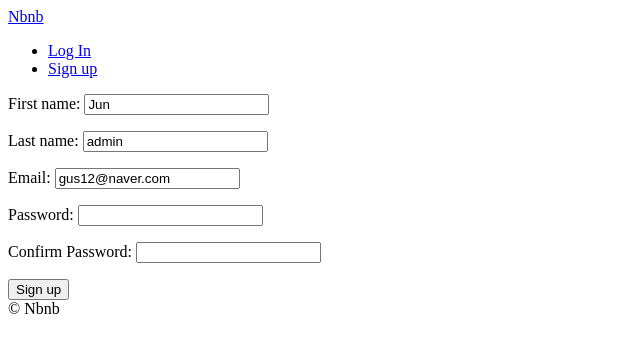
After one commit to hyunjunmn/Airbnb_CC, a Django app: page /users/signup in a window 1280 px wide. The commit adds this page. Shown: the top 353 px of the page, without its empty margins (0-640 px from the left). Run offline with Django 3.2, Linux system fonts and the light colour scheme.

Commit message:
Signup_Form

```diff
--- a/Airbnb_clone_coding/templates/partials/nav.html
+++ b/Airbnb_clone_coding/templates/partials/nav.html
@@ -5,5 +5,6 @@
         <li><a href="{% url "users:logout" %}">Log Out</a></li>
     {% else %}
         <li><a href="{% url "users:login" %}">Log In</a></li>
+         <li><a href="{% url "users:signup" %}">Sign up</a></li>
     {% endif %}
 </ul>
--- /dev/null
+++ b/Airbnb_clone_coding/templates/users/signup.html
@@ -0,0 +1,17 @@
+{%extends "base.html"%}
+
+{%block page_title%}
+    Sign up
+{%endblock page_title%}
+
+{%block search-bar%}
+{%endblock search-bar%}
+
+
+{%block content%}
+    <form method="POST" action="{%url "users:signup"%}">
+        {% csrf_token %}
+        {{form.as_p}}
+        <button>Sign up</button>
+    </form>
+{%endblock content%}
--- a/Airbnb_clone_coding/users/forms.py
+++ b/Airbnb_clone_coding/users/forms.py
@@ -17,3 +17,29 @@ class LoginForm(forms.Form):
                self.add_error("password",forms.ValidationError("Password is wrong"))
         except models.User.DoesNotExist:
             self.add_error("email",forms.ValidationError("User does not exist"))
+
+
+class SignUpForm(forms.Form):
+    first_name = forms.CharField(max_length=80)
+    last_name = forms.CharField(max_length=80)
+    email = forms.EmailField()
+    password = forms.CharField(widget=forms.PasswordInput())
+    password1 = forms.CharField(widget=forms.PasswordInput() , label = "Confirm Password")
+
+    def clean_email(self):
+        email = self.cleaned_data.get("email")
+        try:
+            models.User.objects.get(email=email)
+            raise forms.ValidationError("User already exist")
+        except models.User.DoesNotExist:
+            return email
+
+
+    def clean_password1(self):
+        password = self.cleaned_data.get("password")
+        password1 = self.cleaned_data.get("password1")
+
+        if password != password1:
+            raise forms.ValidationError("Password confirmation does not match")
+        else:
+            return password
--- a/Airbnb_clone_coding/users/urls.py
+++ b/Airbnb_clone_coding/users/urls.py
@@ -6,4 +6,5 @@ app_name = "users"
 urlpatterns = [
    path("login", views.LoginView.as_view(), name="login"),
     path("logout", views.log_out, name="logout"),
+    path("signup",views.SignUpView.as_view(), name="signup"),
 ]
--- a/Airbnb_clone_coding/users/views.py
+++ b/Airbnb_clone_coding/users/views.py
@@ -23,3 +23,13 @@ class LoginView(FormView):
 def log_out(request):
     logout(request)
     return redirect(reverse("core:home"))
+
+class SignUpView(FormView):
+    template_name = "users/signup.html"
+    form_class = forms.SignUpForm
+    success_url = reverse_lazy("core:home")
+    initial = {
+        "first_name":"Jun",
+        "last_name":"admin",
+        "email":"gus12@naver.com",
+    }
```
